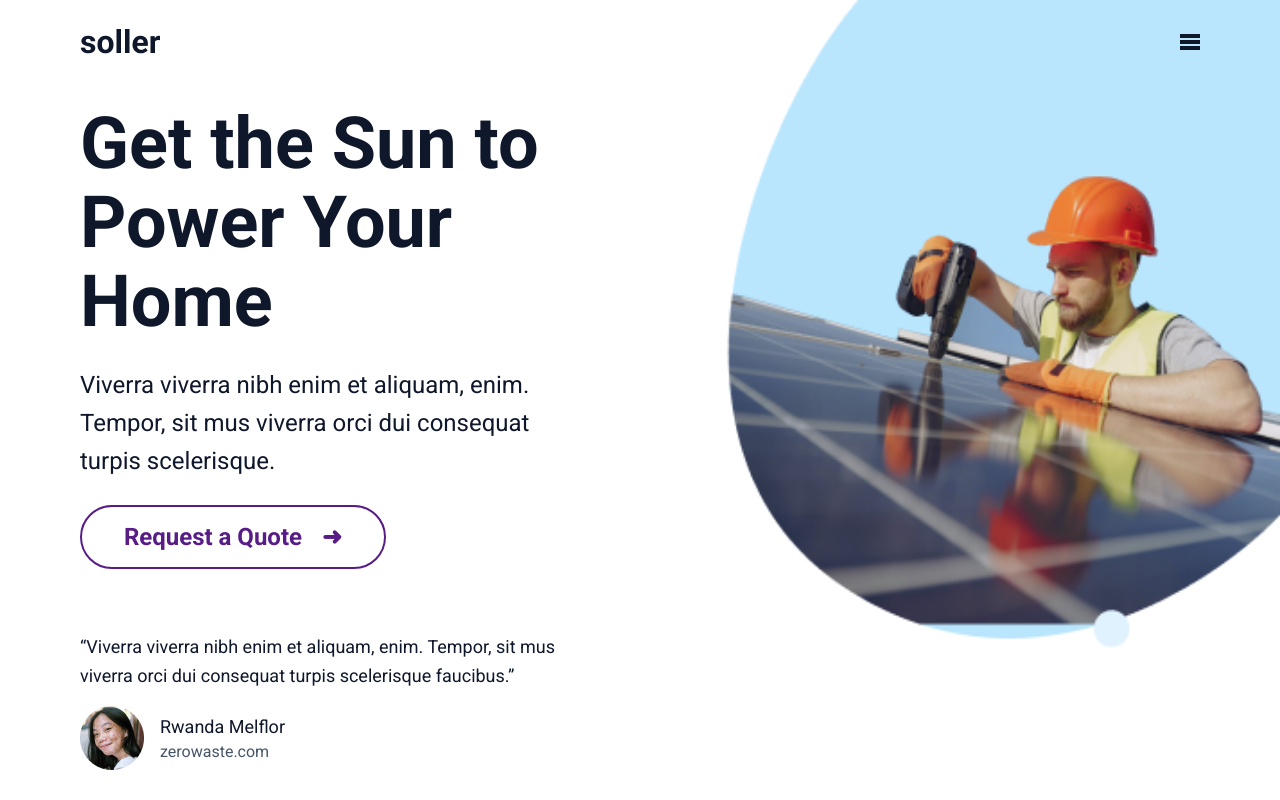
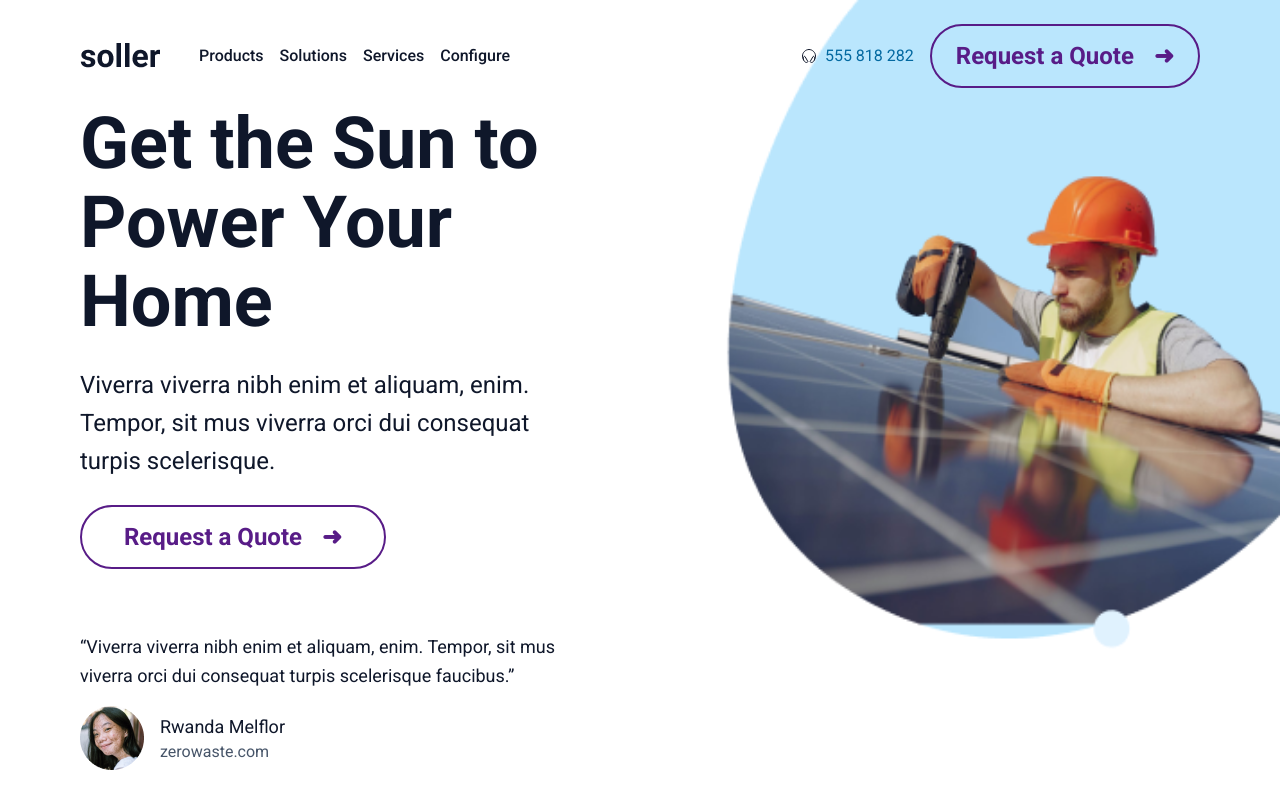
Before and after one commit to jooluisrm/buzzvel-fe, a Next.js app: page / in a window 1280 px wide. Shown: the top 800 px of the page. Built offline with nearby package versions, Linux system fonts and the light colour scheme.

Commit message:
responsividade o menu do header feita

```diff
--- a/src/components/section1/header/Header.tsx
+++ b/src/components/section1/header/Header.tsx
@@ -1,15 +1,43 @@
 import Image from 'next/image';
 import Left from "../../../app/assets/Left.png";
+import { IoHeadsetOutline } from 'react-icons/io5';
+import { Button } from '@/components/reciclagem/Button';
 
 export const Header = () => {
     return (
-        <header className='flex items-center justify-between py-2 px-4 absolute top-0 left-0 right-0 z-10 lg:px-20 lg:py-6'>
-            <h1><Image src={Left} alt="Left" width={81} height={36} /></h1>
-            <div className='flex flex-col gap-[2px]'>
-                <div className='bg-[#0f172a] w-5 h-1'></div>
-                <div className='bg-[#0f172a] w-5 h-1'></div>
-                <div className='bg-[#0f172a] w-5 h-1'></div>
+        <header
+            className='flex items-center justify-between py-2 px-4 absolute top-0 left-0 right-0 z-10 lg:px-20 lg:py-6'
+        >
+            <div className='flex items-center gap-[38px]'>
+                <h1><Image src={Left} alt="Left" width={81} height={36} /></h1>
+                <nav className='hidden lg:block'>
+                    <ul className='flex gap-4 font-medium text-[16px] leading-[24px]'>
+                        <li className='cursor-pointer'>Products</li>
+                        <li className='cursor-pointer'>Solutions</li>
+                        <li className='cursor-pointer'>Services</li>
+                        <li className='cursor-pointer'>Configure</li>
+                    </ul>
+                </nav>
             </div>
+
+            <div>
+                <div className='items-center gap-4 hidden lg:flex'>
+                    <div className='flex items-center gap-2'>
+                        <div>
+                            <IoHeadsetOutline color="#0369A1" />
+                        </div>
+                        <p className='text-[#0369A1]'>555 818 282</p>
+                    </div>
+                    <Button color='#581C87' text='Request a Quote'/>
+
+                </div>
+                <div className='flex flex-col gap-[2px] cursor-pointer lg:hidden'>
+                    <div className='bg-[#0f172a] w-5 h-1'></div>
+                    <div className='bg-[#0f172a] w-5 h-1'></div>
+                    <div className='bg-[#0f172a] w-5 h-1'></div>
+                </div>
+            </div>
+
         </header>
     );
 }
```
